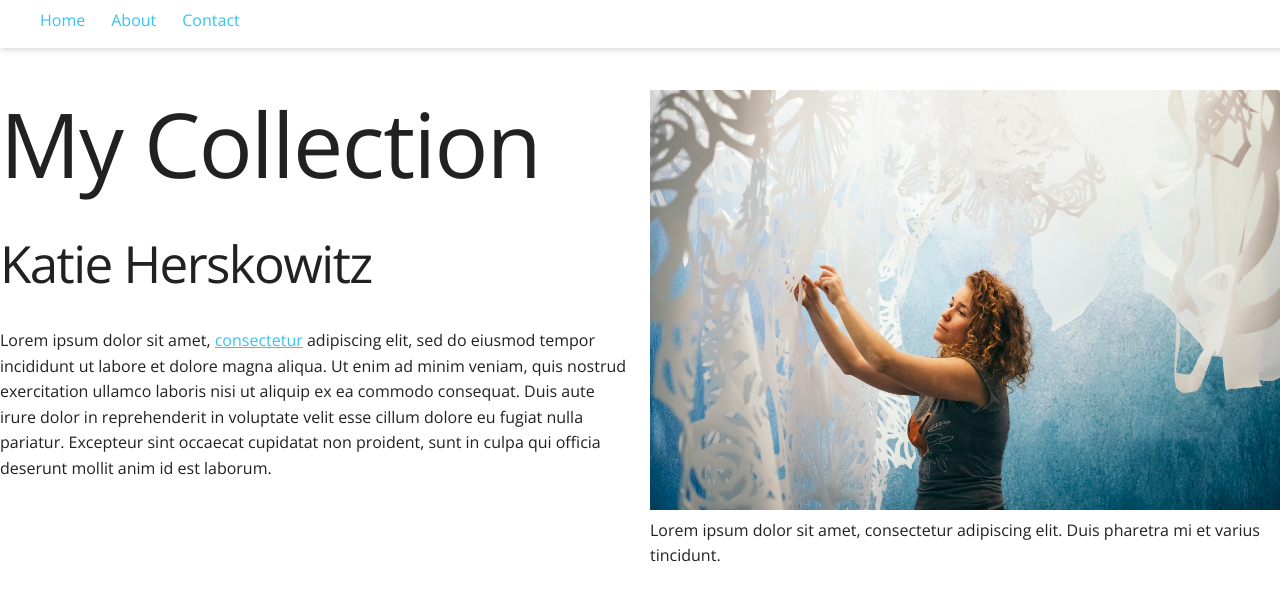
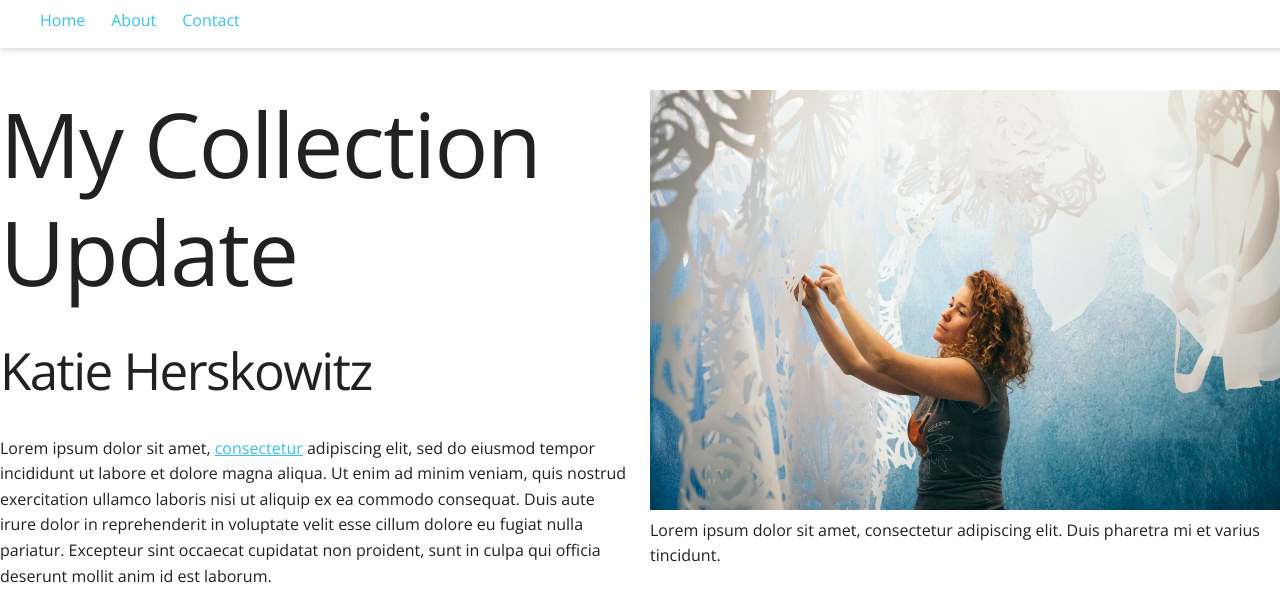
Before and after one commit to Katieherskowitz/my-closet-collection, a plain HTML site: page index.html in a window 1280 px wide. Shown: the top 607 px of the page. Drawn offline with nearby package versions, Linux system fonts and the light colour scheme.

Commit message:
updated name

```diff
--- a/index.html
+++ b/index.html
@@ -39,7 +39,7 @@
   </header>
   <section class="grid-container col-2">
     <div class="content-block">
-      <h1>My Collection</h1>
+      <h1>My Collection Update </h1>
       <h3>Katie Herskowitz</h3>
       <p>
         Lorem ipsum dolor sit amet, <a href="#">consectetur</a> adipiscing elit,
```
Also changed, not shown: 1 other file.
